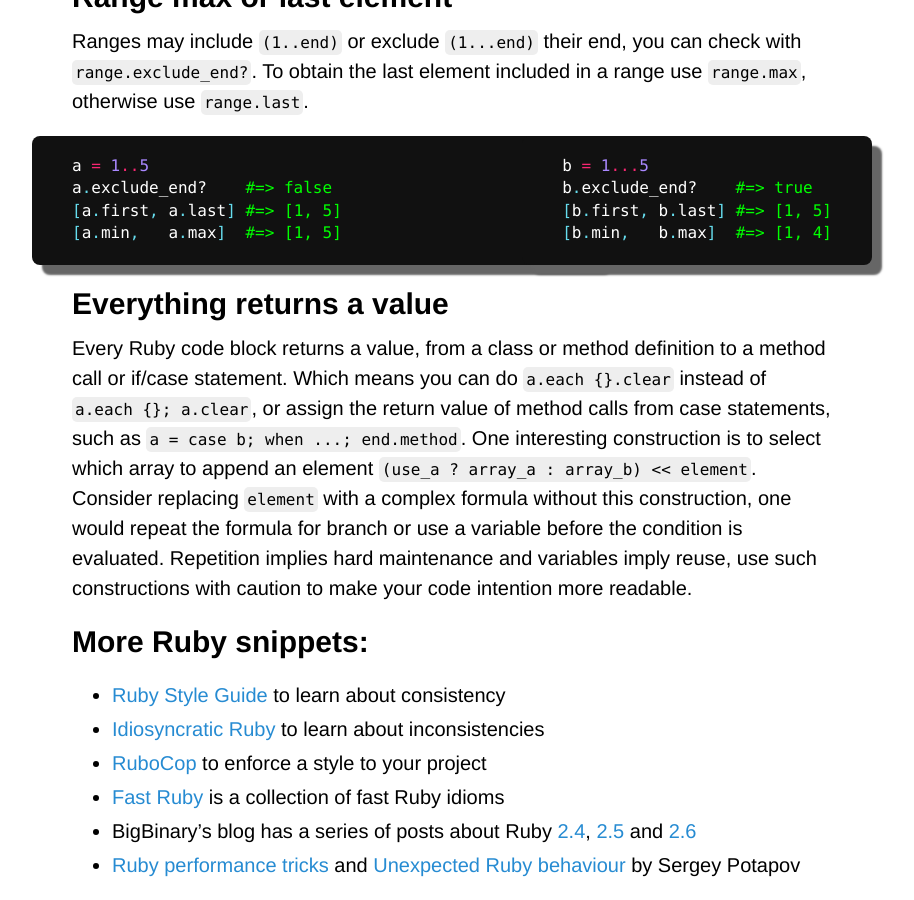
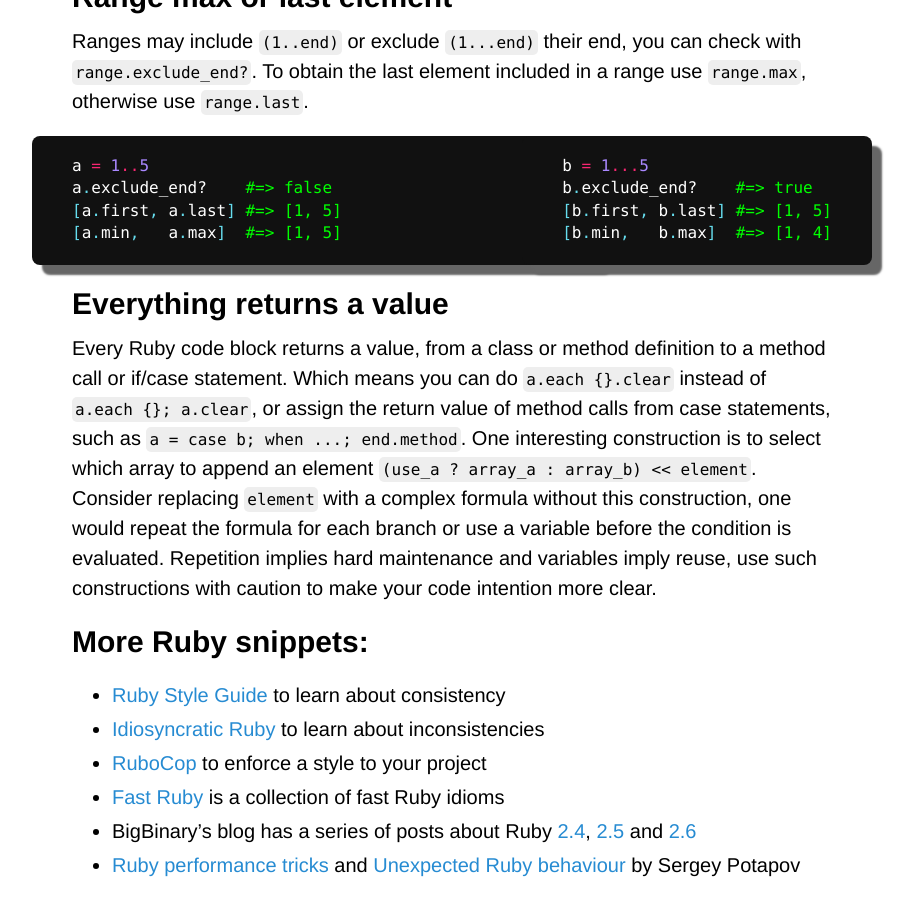
Before and after one commit to Maumagnaguagno/maumagnaguagno.github.io, a Jekyll site: the page built from ruby.md, in a window 1280 px wide and 900 px high, scrolled down 6512 px. Shown: the whole window, without its empty margins (188-1102 px from the left). Built offline with Jekyll 4.4.1, drawn with Linux system fonts in a browser that asks for light colours; our own code applies the rules of GitHub Pages for plain Markdown files.

Commit message:
Improve Ruby Everything returns a value section

```diff
--- a/ruby.md
+++ b/ruby.md
@@ -306,8 +306,8 @@ b.exclude_end?    #=> true
 Every Ruby code block returns a value, from a class or method definition to a method call or if/case statement.
 Which means you can do ``a.each {}.clear`` instead of ``a.each {}; a.clear``, or assign the return value of method calls from case statements, such as ``a = case b; when ...; end.method``.
 One interesting construction is to select which array to append an element ``(use_a ? array_a : array_b) << element``.
-Consider replacing ``element`` with a complex formula without this construction, one would repeat the formula for branch or use a variable before the condition is evaluated.
-Repetition implies hard maintenance and variables imply reuse, use such constructions with caution to make your code intention more readable.
+Consider replacing ``element`` with a complex formula without this construction, one would repeat the formula for each branch or use a variable before the condition is evaluated.
+Repetition implies hard maintenance and variables imply reuse, use such constructions with caution to make your code intention more clear.
 
 ## More Ruby snippets:
 - [Ruby Style Guide](https://github.com/bbatsov/ruby-style-guide) to learn about consistency
```
